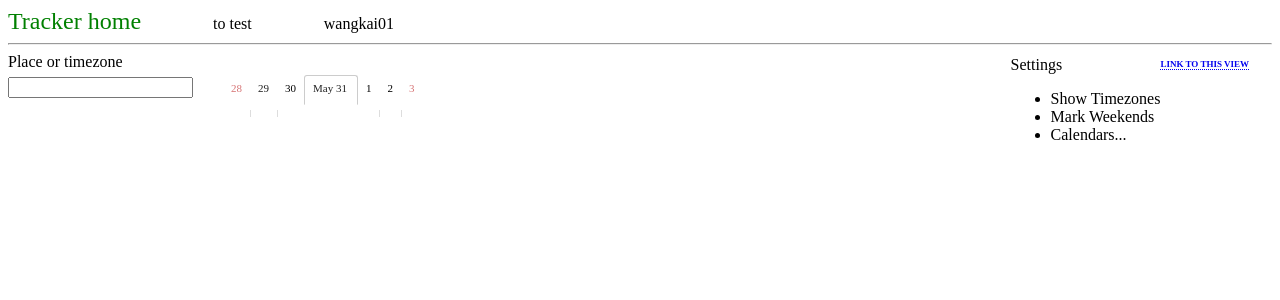
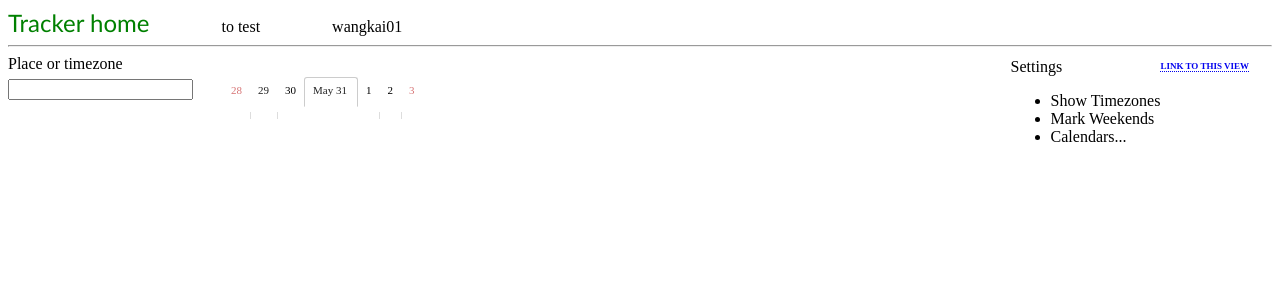
Before and after one commit to kaiwangsim/study001, a Django app: page /oest/ in a window 1280 px wide. Shown: the top 300 px of the page. Run offline with Django 4.2, Linux system fonts and the light colour scheme; parts of the project's set-up code (start-up, migrations or seed data) failed here and were passed over.

Commit message:
Update navbar.html
font

```diff
--- a/templates/navbar.html
+++ b/templates/navbar.html
@@ -1,5 +1,5 @@
 <a href="/" style="text-decoration: none;">
-    <font size="5" color="green">Tracker home</font>
+    <font size="5" color="green" style="font-family:Calibri;">Tracker home</font>
 </a>
 &ensp;&ensp;&ensp;&ensp;&ensp;&ensp;&ensp;&ensp;
 
```
